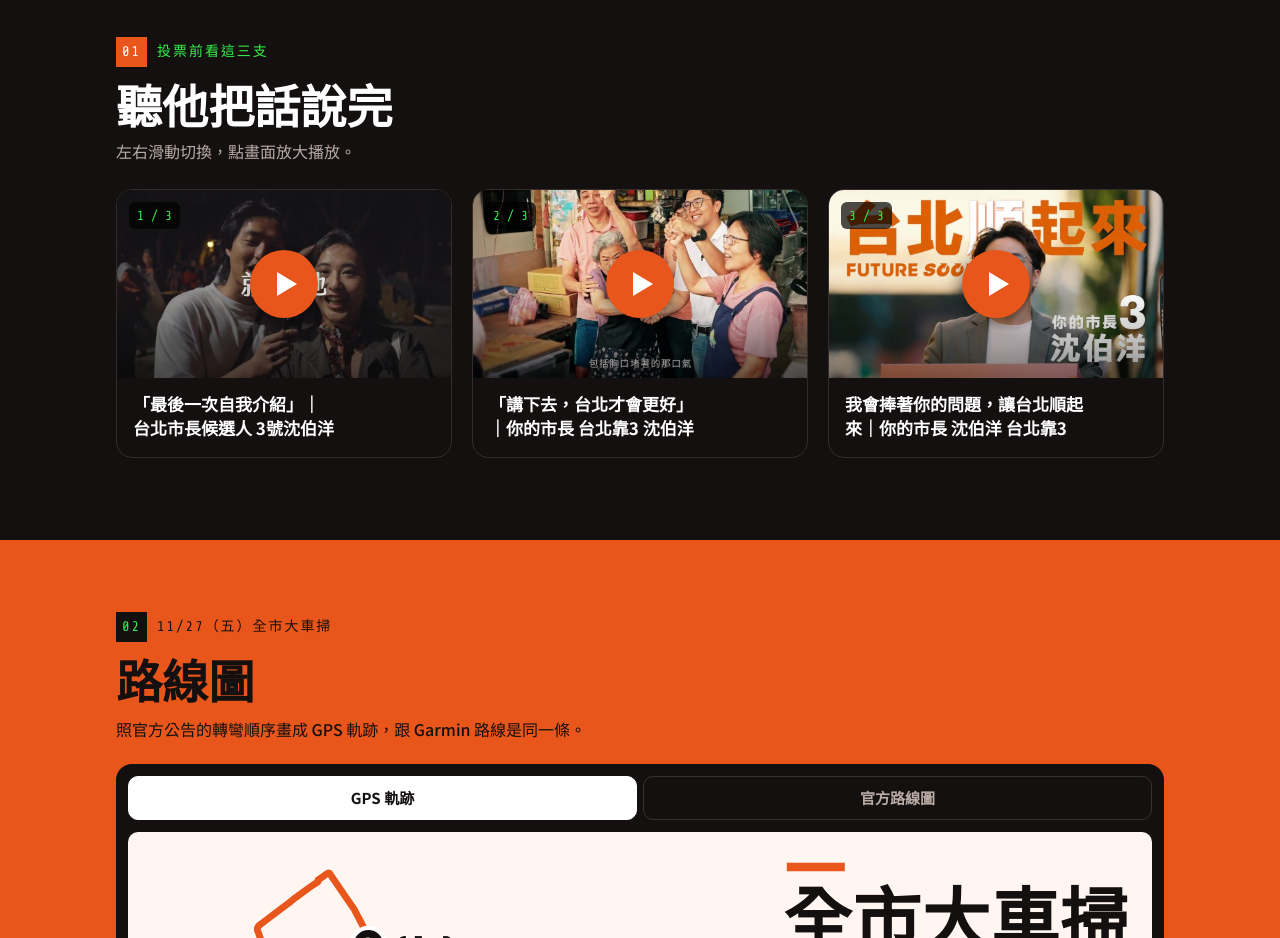
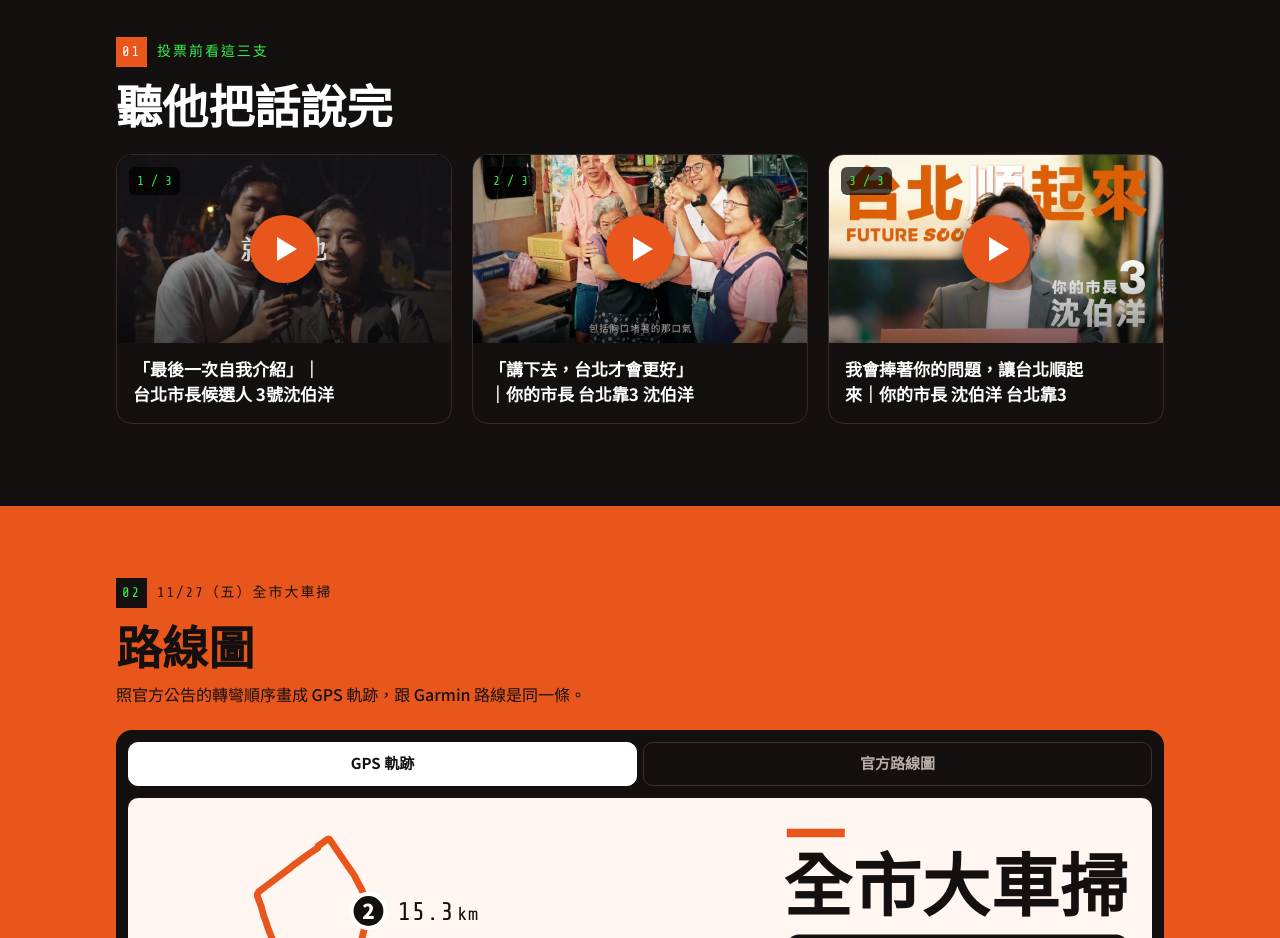
Before and after one commit to captain0507/yangliu-vote, a plain HTML site: page index.html in a window 1280 px wide. Shown: the part 1380-2318 px from the top of the page. Drawn offline with nearby package versions, Linux system fonts and the light colour scheme.

Commit message:
拿掉影片區說明文字
Co-Authored-By: Claude Opus 5.5 <noreply@anthropic.com>

```diff
--- a/index.html
+++ b/index.html
@@ -285,7 +285,6 @@ html.ytm-on{overflow:hidden}
   <div class="wrap">
     <p class="kicker"><b>01</b>投票前看這三支</p>
     <h2 id="v-h">聽他把話說完</h2>
-    <p class="sub">左右滑動切換，點畫面放大播放。</p>
     <div class="track" id="track" tabindex="0" aria-label="影片輪播，可左右滑動">
       <article class="slide"><a class="thumb" href="https://www.youtube.com/watch?v=nWb_VMLUxOA" target="_blank" rel="noopener" aria-label="到 YouTube 播放：最後一次自我介紹"><img src="yt-nWb_VMLUxOA.jpg" alt="" width="960" height="540"><span class="play"><i></i></span><span class="num">1 / 3</span></a><div class="cap"><h3>「最後一次自我介紹」｜台北市長候選人 3號沈伯洋</h3></div></article>
       <article class="slide"><a class="thumb" href="https://www.youtube.com/watch?v=ahfHpU9mexE" target="_blank" rel="noopener" aria-label="到 YouTube 播放：講下去，台北才會更好"><img src="yt-ahfHpU9mexE.jpg" alt="" width="960" height="540" loading="lazy"><span class="play"><i></i></span><span class="num">2 / 3</span></a><div class="cap"><h3>「講下去，台北才會更好」｜你的市長 台北靠3 沈伯洋</h3></div></article>
```
